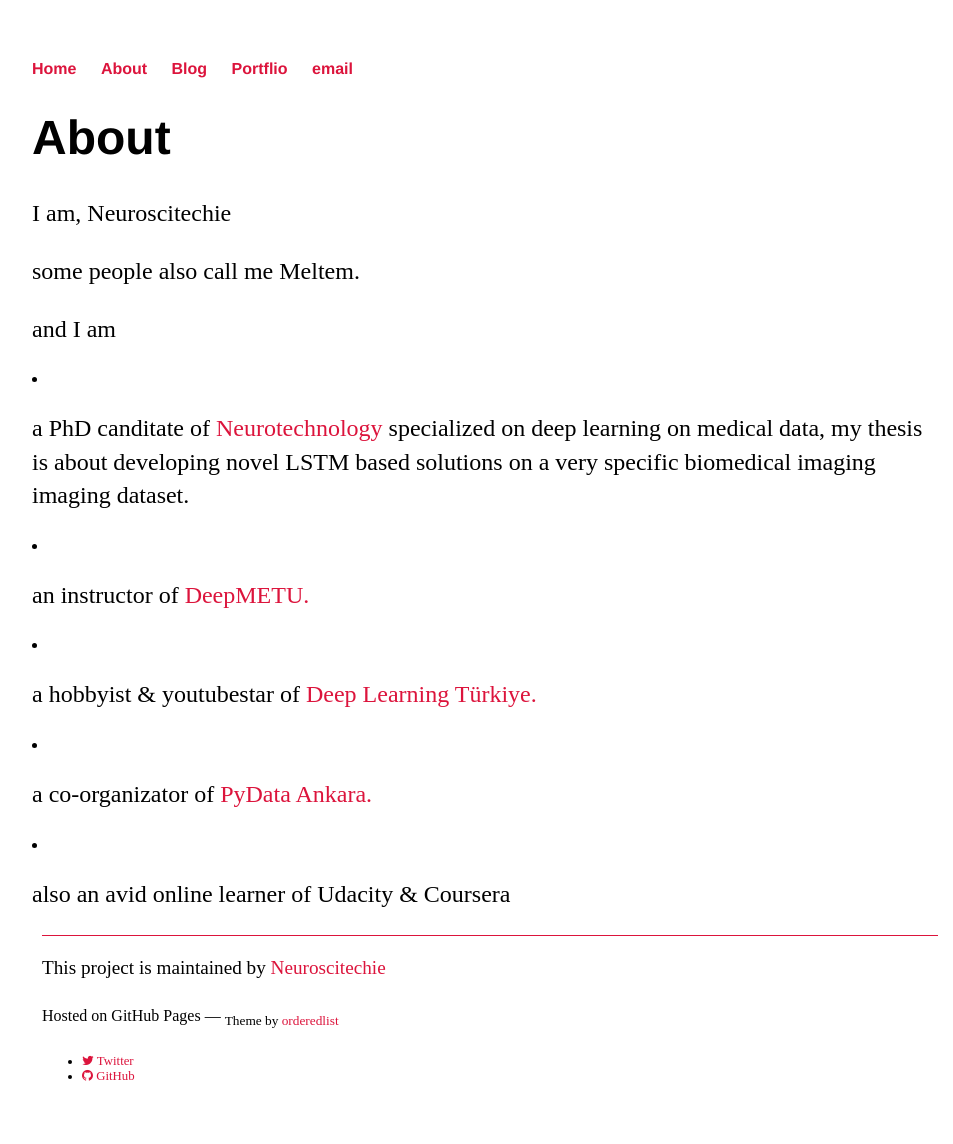
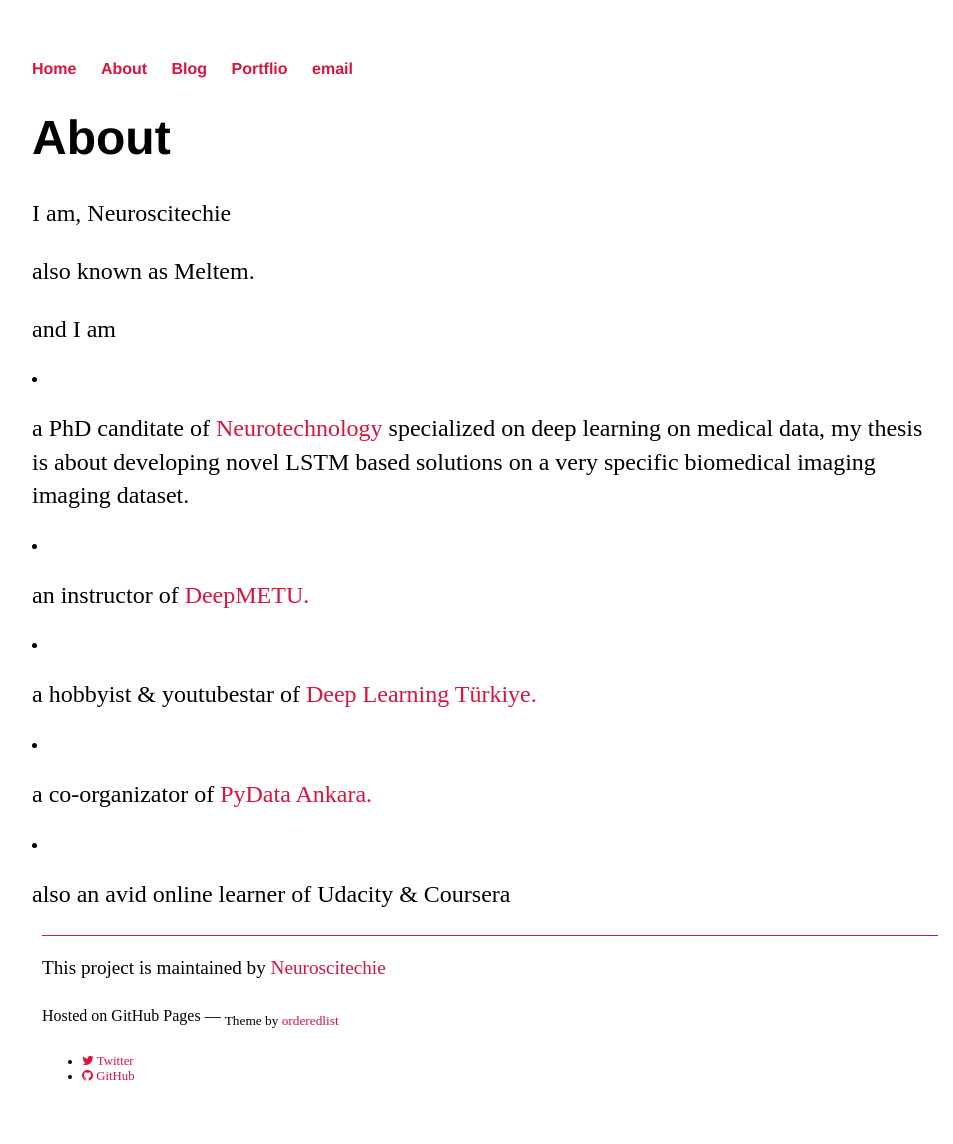
Before and after one commit to inantubek/meltemiatay.github.io, a Jekyll site: the page built from about/index.html, in a window 1280 px wide. Shown: the whole page, without its empty margins (160-1113 px from the left). Built offline with Jekyll 4.4.1, drawn with Linux system fonts in a browser that asks for light colours; nearby versions of some CDN libraries.

Commit message:
Update index.html

```diff
--- a/about/index.html
+++ b/about/index.html
@@ -6,7 +6,7 @@ title: A Neuroscitechie Blog
 		<div class="about">
 			<h1>About</h1>
 			<p> I am, Neuroscitechie </p>
-			<p> some people also call me Meltem.  </p>
+			<p> also known as Meltem.  </p>
 			<p> and I am </p>
 			<li><p>a PhD canditate of <a href="http://nsnt.metu.edu.tr/en">Neurotechnology</a> specialized on deep learning on medical data, my thesis is about developing novel LSTM based solutions on a very specific biomedical imaging imaging dataset.</p></li>
 			<li><p>an instructor of <a href="https://www.facebook.com/deepmetu/">DeepMETU.</a></p></li>
```
